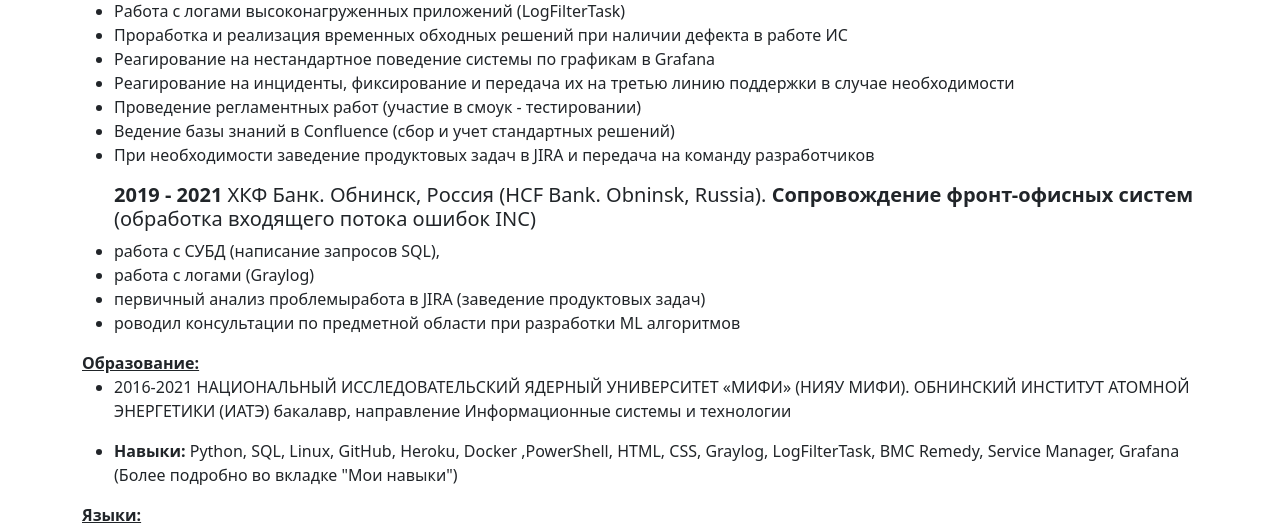
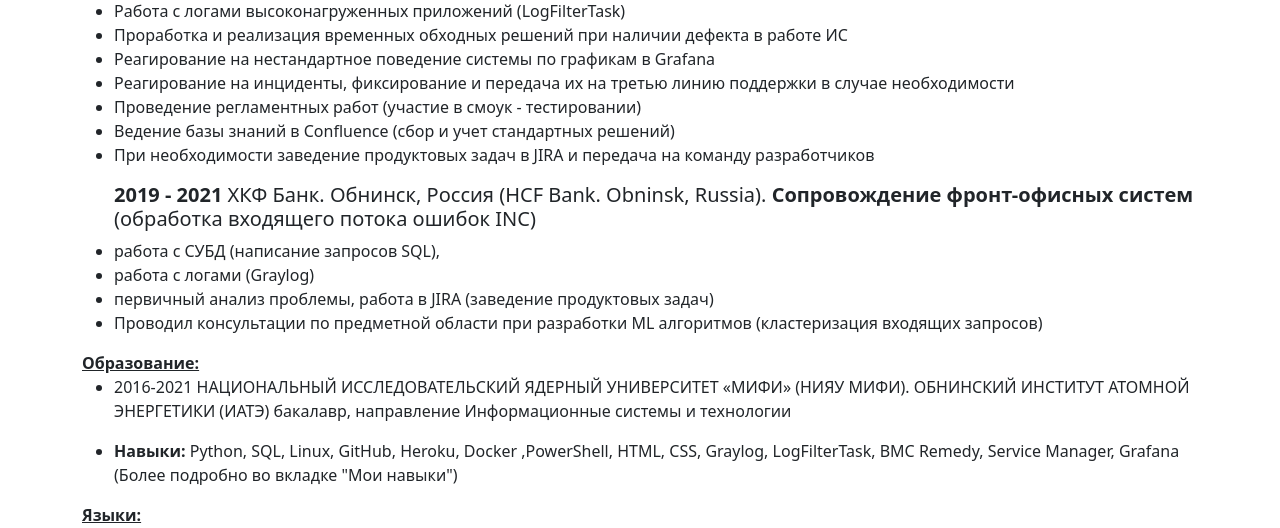
Before and after one commit to wesk777/CVweb-site, a Flask app: page /CV in a window 1280 px wide. Shown: the part 218-746 px from the top of the page. Run offline with Flask 2, Linux system fonts and the light colour scheme.

Commit message:
change vikas error by telegram)))

```diff
--- a/templates/CV.html
+++ b/templates/CV.html
@@ -23,8 +23,8 @@
                 <strong>Сопровождение фронт-офисных систем </strong>(обработка входящего потока ошибок INC)</H5>
                 <li>работа c СУБД (написание запросов SQL),</li>
                 <li>работа с логами (Graylog)</li>
-                <li>первичный анализ проблемыработа в JIRA (заведение продуктовых задач) </li>
-                <li>роводил консультации по предметной области при разработки ML алгоритмов</li>
+                <li>первичный анализ проблемы, работа в JIRA (заведение продуктовых задач) </li>
+                <li>Проводил консультации по предметной области при разработки ML алгоритмов (кластеризация входящих запросов)</li>
             </ul>
 
 <u><strong>Образование:</strong></u>
```
